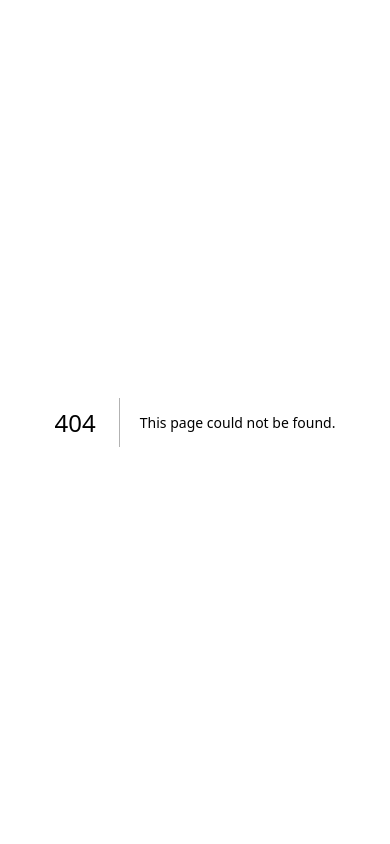
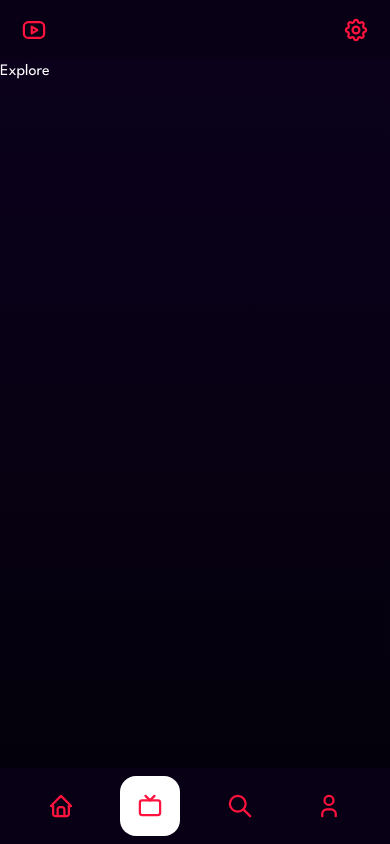
Before and after one commit to Jefersonsteven/asian-entertaiment, a Next.js app: page /explore in a window 390 px wide. Before the commit this address had no page. Built offline with nearby package versions, Linux system fonts and the light colour scheme.

Commit message:
Add navigation bar for mobile view

```diff
--- /dev/null
+++ b/src/app/explore/page.tsx
@@ -0,0 +1,7 @@
+export default function Page() {
+    return (
+        <div>
+            Explore
+        </div>
+    );
+}
--- a/src/app/layout.tsx
+++ b/src/app/layout.tsx
@@ -2,6 +2,8 @@ import type { Metadata } from 'next'
 import { League_Spartan } from 'next/font/google'
 import '@/app/ui/global.css'
 import { Providers } from './ui/Providers/Providers'
+import NavigationMobile from './ui/navigation/NavigationMobile'
+import React from 'react'
 
 const leagueSpartan = League_Spartan({ subsets: ['latin'] })
 
@@ -10,15 +12,15 @@ export const metadata: Metadata = {
   description: 'Asian Entertainment',
 }
 
-export default function RootLayout({
-  children,
-}: {
-  children: React.ReactNode
-}) {
+export default function RootLayout({children}: {children: React.ReactNode}) {
+
   return (
     <html lang="en">
       <Providers>
-         <body className={leagueSpartan.className}>{children}</body>
+         <body className={leagueSpartan.className}>
+              <NavigationMobile/>
+            {children}
+         </body>
       </Providers>
     </html>
   )
--- a/src/app/lib/getIcon.tsx
+++ b/src/app/lib/getIcon.tsx
@@ -53,155 +53,155 @@ import { Icon } from './types/icon';
 
 export default function getIcon(icon: Icon) {
     switch (icon) {
-        // case "arrow-left":
-        //     return <ArrowLeft />
+        case "arrow-left":
+            return <ArrowLeft />
 
-        // case "arrow-right":
-        //     return <ArrowRight />
+        case "arrow-right":
+            return <ArrowRight />
 
-        // case "sort":
-        //     return <Sort />
+        case "sort":
+            return <Sort />
 
-        // case "google":
-        //     return <Google />
+        case "google":
+            return <Google />
 
-        // case "instagram":
-        //     return <Instagram />
+        case "instagram":
+            return <Instagram />
 
-        // case "youtube":
-        //     return <Youtube />
+        case "youtube":
+            return <Youtube />
 
-        // case "twitter":
-        //     return <Twitter />
+        case "twitter":
+            return <Twitter />
 
-        // case "chevron-left":
-        //     return <ChevronLeft />
+        case "chevron-left":
+            return <ChevronLeft />
 
-        // case "chevron-right":
-        //     return <ChevronRight />
+        case "chevron-right":
+            return <ChevronRight />
 
-        // case "circle-check":
-        //     return <CirculeCheck />
+        case "circle-check":
+            return <CirculeCheck />
 
-        // case "tv":
-        //     return <Tv />
+        case "tv":
+            return <Tv />
 
-        // case "eye-closed":
-        //     return <EyeClosed />
+        case "eye-closed":
+            return <EyeClosed />
 
-        // case "eye":
-        //     return <Eye />
+        case "eye":
+            return <Eye />
 
-        // case "warning":
-        //     return <Warning />
+        case "warning":
+            return <Warning />
 
-        // case "help":
-        //     return <Help />
+        case "help":
+            return <Help />
 
-        // case "home":
-        //     return <Home />
+        case "home":
+            return <Home />
 
-        // case "info":
-        //     return <Info />
+        case "info":
+            return <Info />
 
-        // case "edit-photo":
-        //     return <EditPhoto />
+        case "edit-photo":
+            return <EditPhoto />
 
-        // case "play":
-        //     return <Play />
+        case "play":
+            return <Play />
 
-        // case "add-playlist":
-        //     return <AddPlayList />
+        case "add-playlist":
+            return <AddPlayList />
 
-        // case "plus":
-        //     return <Plus />
+        case "plus":
+            return <Plus />
 
-        // case "search":
-        //     return <Search />
+        case "search":
+            return <Search />
 
-        // case "settings":
-        //     return <Settings />
+        case "settings":
+            return <Settings />
 
-        // case "sort-ascending":
-        //     return <SortAscending />
+        case "sort-ascending":
+            return <SortAscending />
 
-        // case "sort-descending":
-        //     return <SortDescending />
+        case "sort-descending":
+            return <SortDescending />
 
-        // case "star":
-        //     return <Start />
+        case "star":
+            return <Start />
 
-        // case "trash":
-        //     return <Trash />
+        case "trash":
+            return <Trash />
 
-        // case "user":
-        //     return <User />
+        case "user":
+            return <User />
 
-        // case "close":
-        //     return <Close />
+        case "close":
+            return <Close />
 
-        // case "flag-china":
-        //     return <FlagChina />
+        case "flag-china":
+            return <FlagChina />
 
-        // case "flag-hongkong":
-        //     return <FlagHonkong />
+        case "flag-hongkong":
+            return <FlagHonkong />
 
-        // case "flag-japan":
-        //     return <FlagJapan />
+        case "flag-japan":
+            return <FlagJapan />
 
-        // case "flag-korea":
-        //     return <FlagKorea />
+        case "flag-korea":
+            return <FlagKorea />
 
-        // case "flag-taiwan":
-        //     return <FlagTaiwan />
+        case "flag-taiwan":
+            return <FlagTaiwan />
 
-        // case "flag-thailand":
-        //     return <FlagThailand />
+        case "flag-thailand":
+            return <FlagThailand />
 
-        // case "flag-vietnam":
-        //     return <FlagVietnam />
+        case "flag-vietnam":
+            return <FlagVietnam />
 
-        // case "flag-indonesia":
-        //     return <FlagInfonesia />
+        case "flag-indonesia":
+            return <FlagInfonesia />
 
-        // case "flag-philippines":
-        //     return <FlagPhilippines />
+        case "flag-philippines":
+            return <FlagPhilippines />
 
-        // case "disney":
-        //     return <Disney />
+        case "disney":
+            return <Disney />
 
-        // case "doramasflix":
-        //     return <Doramasflix />
+        case "doramasflix":
+            return <Doramasflix />
 
-        // case "doramasqueen":
-        //     return <Doramasqueen />
+        case "doramasqueen":
+            return <Doramasqueen />
 
-        // case "doramaswow":
-        //     return <Doramaswow />
+        case "doramaswow":
+            return <Doramaswow />
 
-        // case "hbo":
-        //     return <Hbo />
+        case "hbo":
+            return <Hbo />
 
-        // case "hitv":
-        //     return <Hitv />
+        case "hitv":
+            return <Hitv />
 
-        // case "iqiyi":
-        //     return <Iqiyi />
+        case "iqiyi":
+            return <Iqiyi />
 
-        // case "mangotv":
-        //     return <Mangotv />
+        case "mangotv":
+            return <Mangotv />
 
-        // case "netflix":
-        //     return <Netflix />
+        case "netflix":
+            return <Netflix />
 
-        // case "rakuten-viki":
-        //     return <RakutenViki />
+        case "rakuten-viki":
+            return <RakutenViki />
 
-        // case "wetv":
-        //     return <Wetv />
+        case "wetv":
+            return <Wetv />
 
-        // case "youku":
-        //     return <Youku />
+        case "youku":
+            return <Youku />
 
         default:
             return <p>😊</p>
--- a/src/app/page.tsx
+++ b/src/app/page.tsx
@@ -1,10 +1,7 @@
-import NavigationMobile from "./ui/navigation/NavigationMobile";
-
 export default function Home() {
 
   return (
    <main>
-    <NavigationMobile />
    </main>
   )
 }
--- /dev/null
+++ b/src/app/profile/[id]/page.tsx
@@ -0,0 +1,5 @@
+export default function Page() {
+    return (
+        <div>Profile</div>
+    )
+}
--- a/src/app/ui/global.css
+++ b/src/app/ui/global.css
@@ -3,7 +3,7 @@
 @tailwind utilities;
 
 body {
-  @apply w-screen h-screen;
+  @apply w-screen h-screen text-white;
   background: linear-gradient(180deg, #0b011d 0%, #030009 100%);
 }
 
@@ -36,3 +36,11 @@ svg {
 .btn-success {
   @apply bg-success-600 hover:bg-success-700 text-white font-bold;
 }
+
+.btn-navigation {
+  @apply p-3;
+}
+
+.btn-navigation--active {
+  @apply bg-white rounded-2xl;
+}
--- a/src/app/ui/navigation/NavigationMobile.tsx
+++ b/src/app/ui/navigation/NavigationMobile.tsx
@@ -1,18 +1,50 @@
+'use client'
 import getIcon from "@/app/lib/getIcon";
 import Link from "next/link";
+import { usePathname } from "next/navigation";
+import { useState } from "react";
 
 export default function NavigationMobile() {
+    const route = usePathname()
+    const segment = route.split('/')[1]
+    const [openSearch, setOpenSearch] = useState(false)
+
+    function closeSearch() {
+        setOpenSearch(false)
+    }
+
     return (
-        <nav className="flex flex-col">
-            <header className="flex justify-between bg-secondary-500">
-                <Link href="/home">{getIcon('youtube')}</Link>
+        <nav className="flex flex-col lg:hidden">
+            <header className="flex justify-between bg-secondary-600 py-3 px-4">
+                <Link
+                    onClick={closeSearch} href="/">{getIcon('youtube')}</Link>
                 <button>{getIcon('settings')}</button>
             </header>
-            <footer className="flex w-full justify-around absolute bottom-0 left-0 bg-secondary-500">
-                <Link href="/home">{getIcon('home')}</Link>
-                <Link href="/explore">{getIcon('tv')}</Link>
-                <button>{getIcon('search')}</button>
-                <Link href="/profile">{getIcon('user')}</Link>
+            {openSearch && <div className=" absolute w-full h-[100%] top-0 left-0 bg-secondary-600">Search ...</div>}
+            <footer className="flex w-full justify-around fixed bottom-0 left-0 bg-secondary-600 px-4 py-2">
+                <Link
+                    onClick={closeSearch}
+                    className={`btn-navigation ${route === '/' ? 'btn-navigation--active' : ''}`}
+                    href="/"> {getIcon('home')}
+                </Link>
+
+                <Link
+                    onClick={closeSearch}
+                    className={`btn-navigation ${segment === 'explore' ? 'btn-navigation--active' : ''}`}
+                    href="/explore"> {getIcon('tv')}
+                </Link>
+
+
+                <button
+                    onClick={() => setOpenSearch(!openSearch)}
+                    className={`btn-navigation ${openSearch ? 'btn-navigation--active' : ''}`}> {getIcon('search')}
+                </button>
+
+                <Link
+                    onClick={closeSearch}
+                    className={`btn-navigation ${segment === 'profile' ? 'btn-navigation--active' : ''}`}
+                    href="/profile/1"> {getIcon('user')}
+                </Link>
             </footer>
         </nav>
     )
--- a/tailwind.config.ts
+++ b/tailwind.config.ts
@@ -7,6 +7,12 @@ const config: Config = {
     './src/app/**/*.{js,ts,jsx,tsx,mdx}',
   ],
   theme: {
+    breakpoints: {
+      sm: '640px',
+      md: '768px',
+      lg: '1024px',
+      xl: '1440px',
+    },
     extend: {
       strokeWidth: {
         3: '3px',
```
Also changed, not shown: next.config.js (+12 -11 lines).
